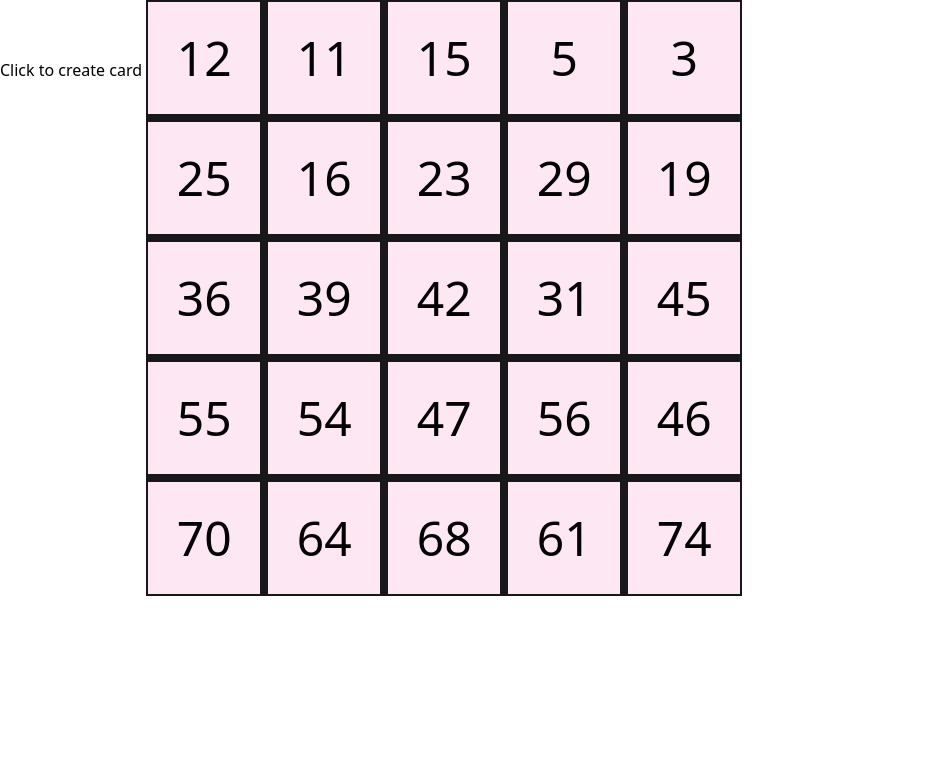
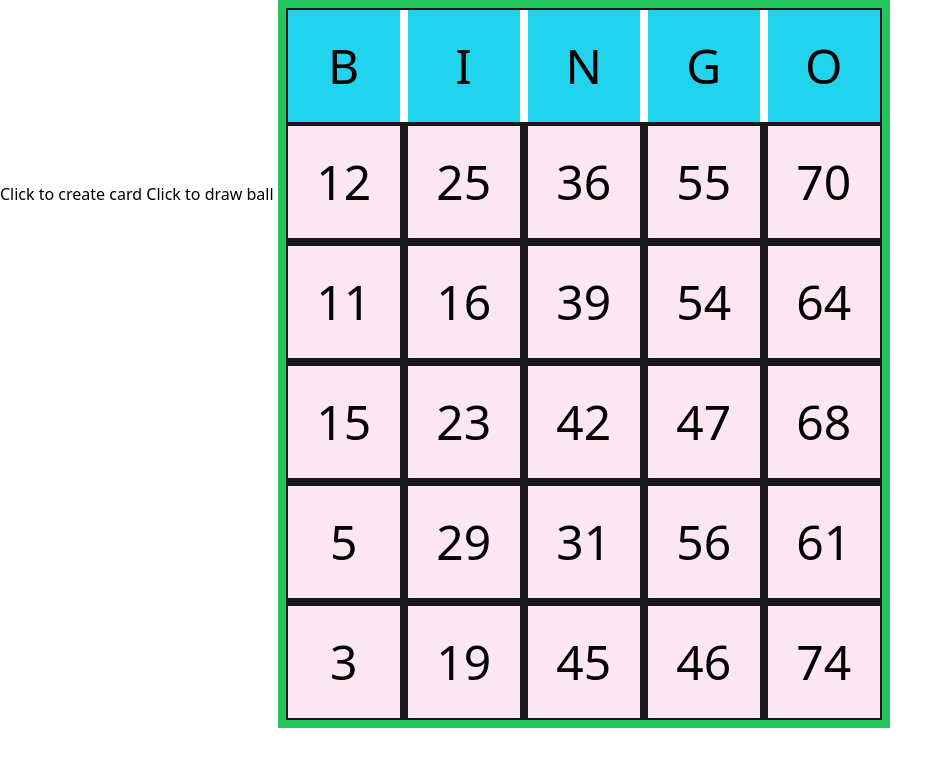
Before and after one commit to dtarvin/bingo-game, a plain HTML site: page index2.html in a window 1280 px wide. Both pictures are taken after a click on the button "Click to create card". Shown: the whole page, without its empty margins (0-952 px from the left). Drawn offline with nearby package versions, Linux system fonts and the light colour scheme.

Commit message:
working on drawing bingo balls

```diff
--- a/index2.html
+++ b/index2.html
@@ -9,8 +9,11 @@
 </head>
 
 <body>
+    <button onclick="bingoCard()">Click to create card</button>
+    <button onclick="drawBingoBall()">Click to draw ball</button>
 
-    <button onclick="bingoCard()">Click to create card</button>
+    <script src="./script.js"></script>
+</body>
 
 <!-- <div class="inline-grid grid-cols-5 gap-4 bg-zinc-900">
     <div class="w-28 h-28 text-5xl flex justify-center items-center bg-pink-100">1</div>
@@ -39,8 +42,4 @@
     <div class="w-28 h-28 text-5xl flex justify-center items-center bg-pink-100">23</div>
     <div class="w-28 h-28 text-5xl flex justify-center items-center bg-pink-100">24</div>
 </div> -->
-
-    <script src="./script.js"></script>
-</body>
-
 </html>
--- a/script.js
+++ b/script.js
@@ -1,14 +1,29 @@
 const bingoCard = () => {
+    const cardSheet = document.createElement("main");
+    cardSheet.classList.add('inline-block', 'border-8', 'border-green-500');
+    document.body.appendChild(cardSheet);
+
+    const cardHeader = document.createElement('header');
+    cardHeader.classList.add('flex', 'border-2', 'border-zinc-900');
+    cardSheet.appendChild(cardHeader);
+
+    const cardLetters = ['B', 'I', 'N', 'G', 'O'];
+
+    for (let i = 0; i < cardLetters.length; i++) {
+        const headerCell = document.createElement('div');
+        headerCell.textContent = cardLetters[i];
+        headerCell.classList.add('w-28', 'h-28', 'text-5xl', 'flex', 'justify-center', 'items-center', 'bg-cyan-400');
+        if (i != cardLetters.length - 1) headerCell.classList.add('mr-2');
+        cardHeader.appendChild(headerCell);
+    }
+
     const card = document.createElement("div");
     card.setAttribute("id", "card");
-    card.classList.add('inline-grid', 'grid-cols-5', 'gap-2', 'bg-zinc-900', 'border-2', 'border-zinc-900');
-    document.body.appendChild(card);
+    card.classList.add('inline-grid', 'grid-rows-5', 'grid-flow-col', 'gap-2', 'bg-zinc-900', 'border-2', 'border-zinc-900');
+    cardSheet.appendChild(card);
 
     let cardNumbers = [];
     cardNumbers = createCardArrays();
-    console.log('cardNumbers = ' + cardNumbers);
-    console.log('cardNumbers is a ' + typeof (cardNumbers));
-    console.log('cardNumbers[1][0] = ' + cardNumbers[1][0]);
     for (let i = 0; i < 5; i++) {
         for (let j = 0; j < 5; j++) {
             const cardCell = document.createElement("div");
@@ -18,13 +33,75 @@ const bingoCard = () => {
             card.appendChild(cardCell);
         }
     }
+}
+function createCardArrays() {
+    const cardNumbers = new Array(5);
+    let max, min;
+    for (let i = 0; i < 5; i++) {
+        cardNumbers[i] = [];
+        max = 15 * (i + 1);
+        min = max - 14;
+        cardNumbers[i] = generateRandomNumbers(5, min, max);
+    }
+    return cardNumbers;
+}
+
+function generateRandomNumbers(count, min, max) {
+    let uniqueNumbers = new Set();
+    while (uniqueNumbers.size < count) {
+        uniqueNumbers.add(Math.floor(Math.random() * (max - min + 1)) + min);
+    }
+    const uniqueNumbersArray = [...uniqueNumbers];
+    return uniqueNumbersArray;
+}
+
+const bingoBalls = () => {
+    const ballArray = [];
+    for (let i = 1; i <= 75; i++) {
+        ballArray.push(i);
+    }
+    return ballArray;
+}
+
+let bingoBallsNotDrawn = bingoBalls();
+let bingoBallsDrawn = [];
+
+const drawBingoBall = () => {
+    let ballDrawn = 0;
+    while (bingoBallsNotDrawn.indexOf(ballDrawn) === -1) {
+        ballDrawn = Math.floor(Math.random() * 75) + 1;
+    }
+    bingoBallsNotDrawn = bingoBallsNotDrawn.filter(ball => ball !== ballDrawn);
+    console.log('bingoBallsNotDrawn now has ' + bingoBallsNotDrawn.length + ' balls in it');
+    bingoBallsDrawn.push(ballDrawn);
+}
+
+
+
+// 1. create array to draw balls from
+// 2. pick a random number
+// 3. see if that ball is in the array
+// 4. if it is, remove that ball from the array and post the number
+// 5. if it isn't, get another random number and try again
+// 6. make sure to reuse same array so numbers go down
+
+
+
+
+// 1: Create a `Set` object
+// 2: Generate each random number
+// 3: Immediately insert them numbers into the Set...
+// ...set how many numbers to generate from a given range
+// console.log(generateRandomNumbers(5, 5, 10));
 
     // const letterB = [];
     // const letterI = [];
-    // const letterN = [];
     // const letterG = [];
+
     // const letterO = [];
 
+
+    // const letterN = [];
     // main array should have five arrays - one for each letter
     // loop five times to populate main array
     // first loop - to fill first sub-array - B
@@ -34,31 +111,3 @@ const bingoCard = () => {
     // third loop - to fill third sub-array - N
     // need to run Math.random 4 times with 45 as max and 31 as min
     // could run 5 times, but if main array index is 2 and sub-array index is 2, add "free" to array instead
-}
-function createCardArrays() {
-    const cardNumbers = new Array(5);
-    let max, min;
-    for (let i = 0; i < 5; i++) {
-        cardNumbers[i] = [];
-        max = 15 * (i + 1);
-        min = max - 14;
-        cardNumbers[i] = generateRandomNumbers(5, min, max);
-        console.log('cardNumbers[' + i + '] = ' + cardNumbers[i]);
-        console.log('cardNumbers[' + i + '][2] = ' + cardNumbers[i][2]);
-    }
-    return cardNumbers;
-}
-
-function generateRandomNumbers(count, min, max) {
-    // 1: Create a `Set` object
-    let uniqueNumbers = new Set();
-    while (uniqueNumbers.size < count) {
-        // 2: Generate each random number
-        uniqueNumbers.add(Math.floor(Math.random() * (max - min + 1)) + min);
-    }
-    const uniqueNumbersArray = [...uniqueNumbers];
-    // 3: Immediately insert them numbers into the Set...
-    return uniqueNumbersArray;
-}
-// ...set how many numbers to generate from a given range
-// console.log(generateRandomNumbers(5, 5, 10));
```
Lines whose indentation alone changed are shown as unchanged.
